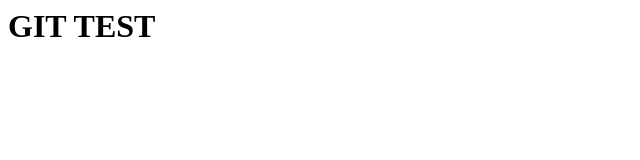
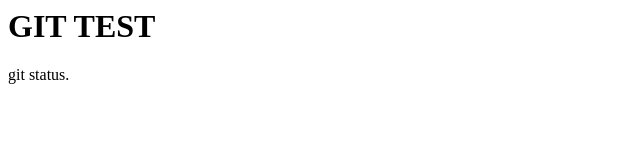
Before and after one commit to Micky-m0/git_tutorial, a plain HTML site: page git_tutorial/index.html in a window 1280 px wide. Shown: the full height of the page, 0-640 px from the left. Drawn offline with Linux system fonts and the light colour scheme.

Commit message:
git status command was added

```diff
--- a/git_tutorial/index.html
+++ b/git_tutorial/index.html
@@ -2,5 +2,6 @@
 <head></head>
 <body>
 	<h1>GIT TEST</h1>
+	<p>git status.</p>
 </body>
 </html>
```
